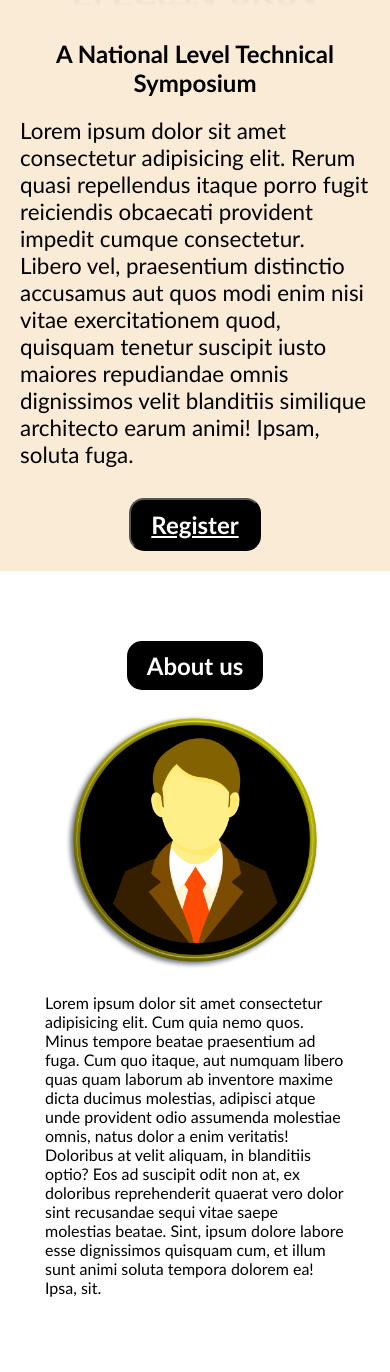
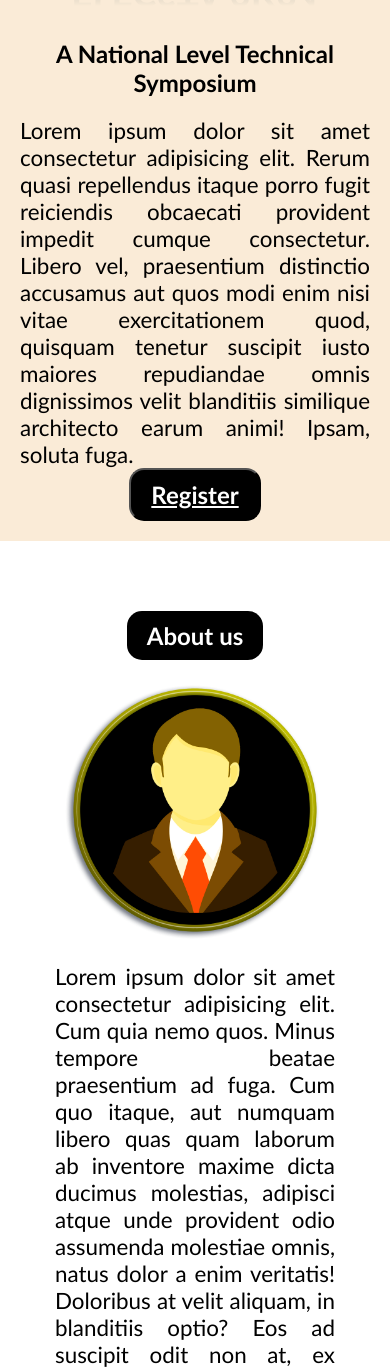
Before and after one commit to Bharathidasan07/ELECSTA2K24, a plain HTML site: page index.html in a window 390 px wide. Shown: the part 187-1559 px from the top of the page. Drawn offline with Linux system fonts and the light colour scheme.

Commit message:
updated paragraphs margin

```diff
--- a/style.css
+++ b/style.css
@@ -177,7 +177,14 @@ header ul li a:hover{
 
 #home p{
     font-size: 1.4rem;
-    margin-bottom: 30px;
+    margin: 0px 30px 30px 30px;
+    text-align: justify;
+}
+
+@media screen and (max-width: 700px){
+    #home p{
+        margin: 0;
+    }
 }
 
 #register{
@@ -240,6 +247,17 @@ header ul li a:hover{
 
 #left img{
     width: 300px;
+}
+
+#right{
+    text-align: justify;
+    font-size: 1.4rem;
+}
+
+@media screen and (max-width: 700px){
+    #right{
+        margin: 0px 10px;
+    }
 }
 
 .tech , .nontech{
```
